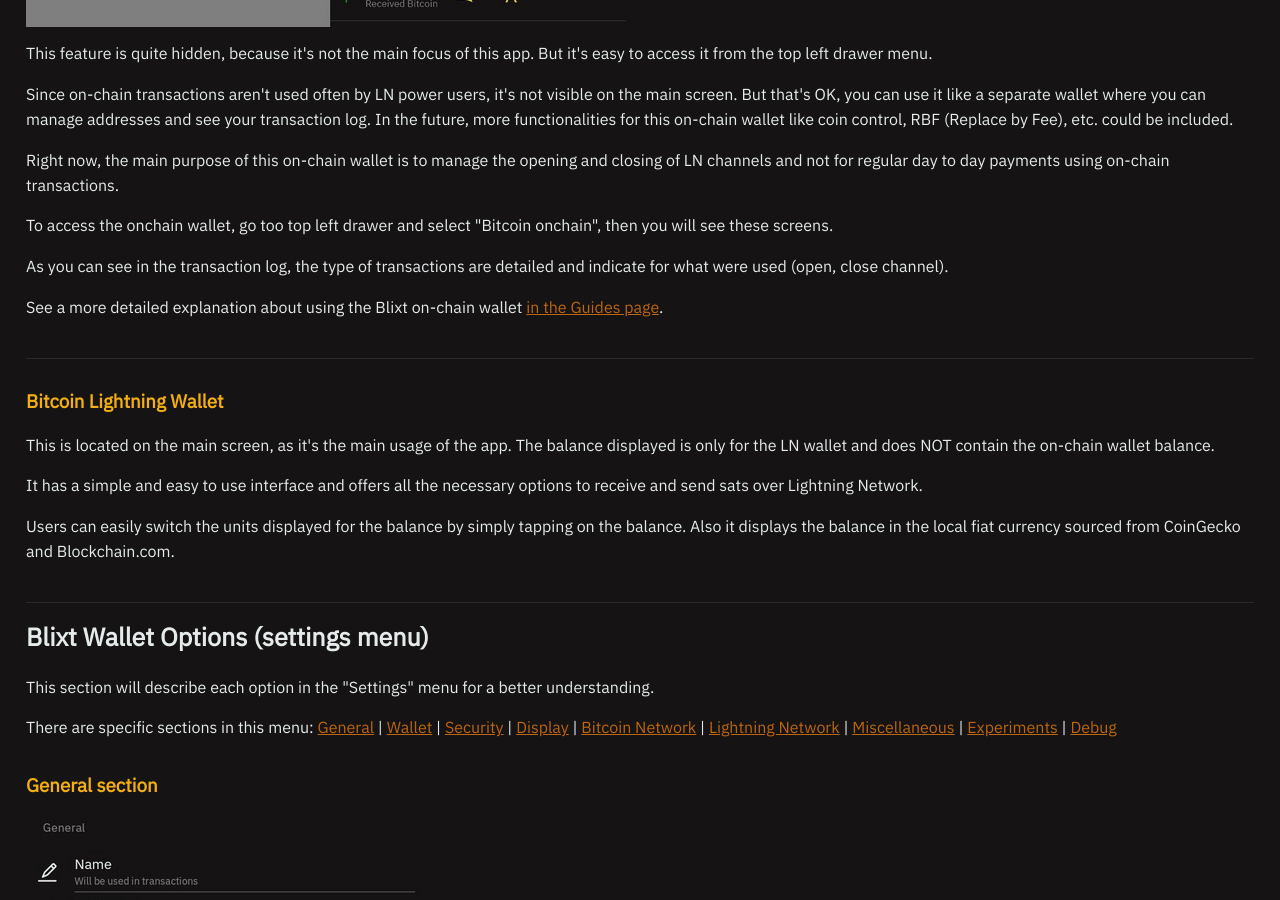
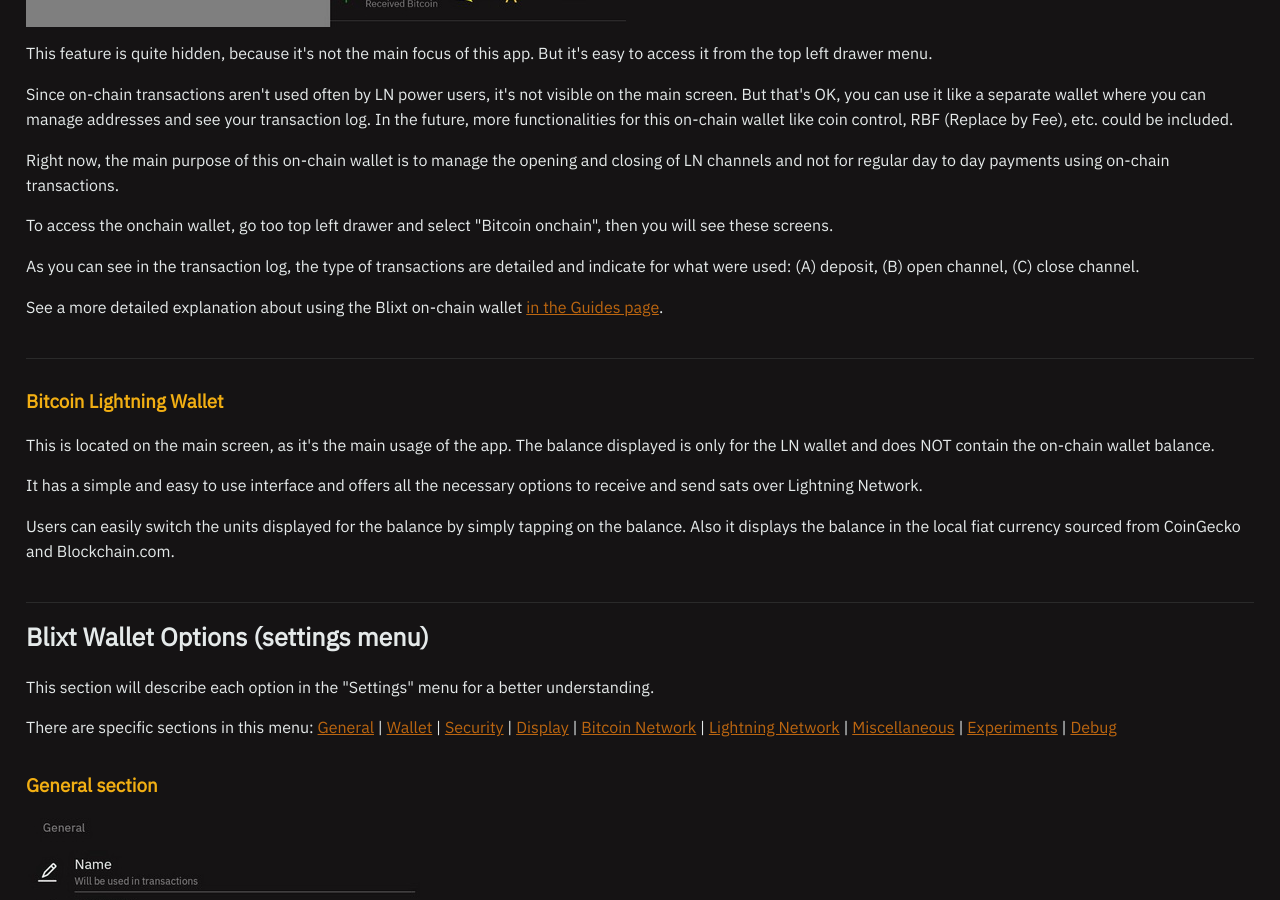
Before and after one commit to BlixtWallet/blixtwallet.github.io, a Jekyll site: the page built from features.html, in a window 1280 px wide and 900 px high, scrolled down 1799 px. Built offline with Jekyll 4.4.1, drawn with Linux system fonts in a browser that asks for light colours.

Commit message:
simple text

```diff
--- a/features.html
+++ b/features.html
@@ -66,18 +66,16 @@
 
   <section id="feature-onchain">
   <h3>Bitcoin On-Chain Wallet</h3>
-    <div>
     <p><img style="vertical-align:middle" src="assets/images/blixt-onchain-wallet.jpg" align="center" alt="Blixt Onchain Wallet"/></p>
-    <p style="vertical-align:middle">This feature is quite hidden, because it's not the main focus of this app. But it's easy to access it from the top left drawer menu.</p>
-    <p style="vertical-align:middle">Since on-chain transactions aren't used often by LN power users, it's not visible on the main screen. But that's OK, you can use it like
+    <p>This feature is quite hidden, because it's not the main focus of this app. But it's easy to access it from the top left drawer menu.</p>
+    <p>Since on-chain transactions aren't used often by LN power users, it's not visible on the main screen. But that's OK, you can use it like
        a separate wallet where you can manage addresses and see your transaction log. In the future, more functionalities for this on-chain wallet
        like coin control, RBF (Replace by Fee), etc. could be included.</p>
-    <p style="vertical-align:middle">Right now, the main purpose of this on-chain wallet is to manage the opening and closing of LN channels and not for regular day to day payments
+    <p>Right now, the main purpose of this on-chain wallet is to manage the opening and closing of LN channels and not for regular day to day payments
        using on-chain transactions.</p>
-    <p style="vertical-align:middle">To access the onchain wallet, go too top left drawer and select "Bitcoin onchain", then you will see these screens.</p>
-    <p style="vertical-align:middle">As you can see in the transaction log, the type of transactions are detailed and indicate for what were used (open, close channel).</p>
-    <p style="vertical-align:middle">See a more detailed explanation about using the Blixt on-chain wallet <a href="guides#guide-swap">in the Guides page</a>.</p>
-    </div>
+    <p>To access the onchain wallet, go too top left drawer and select "Bitcoin onchain", then you will see these screens.</p>
+    <p>As you can see in the transaction log, the type of transactions are detailed and indicate for what were used: (A) deposit, (B) open channel, (C) close channel.</p>
+    <p>See a more detailed explanation about using the Blixt on-chain wallet <a href="guides#guide-swap">in the Guides page</a>.</p>
   </section>
 
   <section id="feature-lightning">
```
